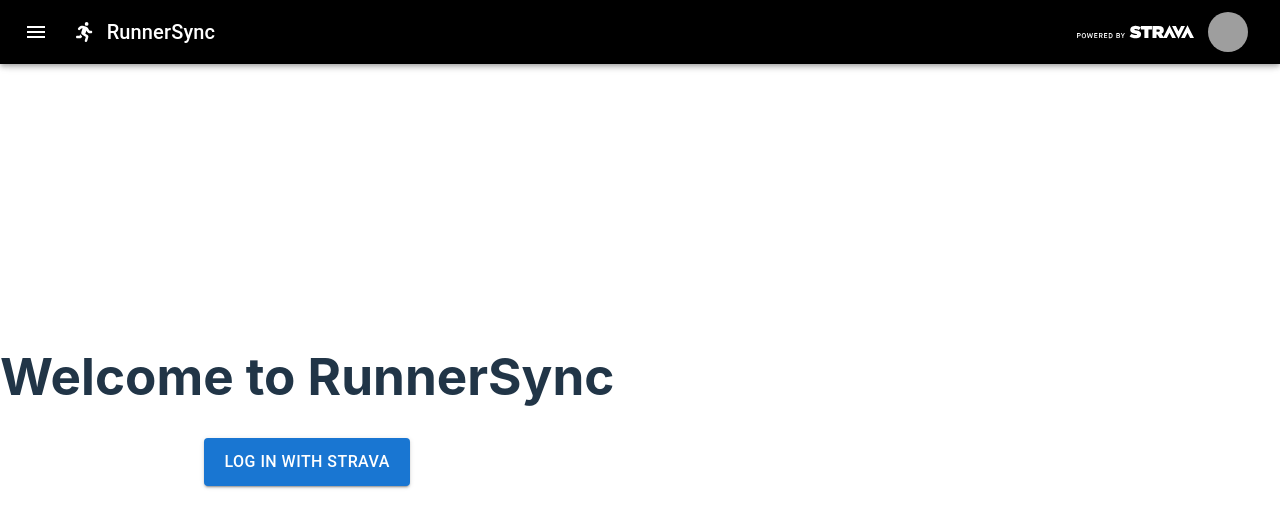
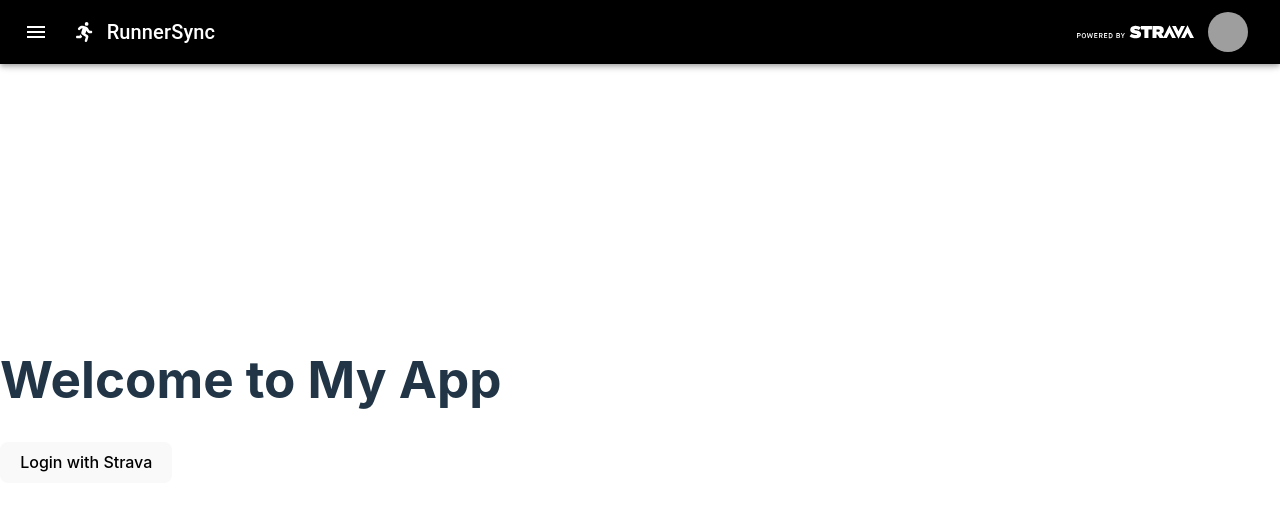
Before and after one commit to icycoldveins/RunStravaSync, a React (Vite) app: page / in a window 1280 px wide. Shown: the top 528 px of the page. Built offline with nearby package versions, Linux system fonts and the light colour scheme; grey boxes are pictures that could not be loaded.

Commit message:
changed logic behind oauth

```diff
--- a/package.json
+++ b/package.json
@@ -15,10 +15,14 @@
     "@mui/icons-material": "^5.15.2",
     "@mui/joy": "^5.0.0-beta.20",
     "@mui/material": "^5.15.2",
+    "axios": "^1.6.3",
     "install": "^0.13.0",
     "npm": "^10.2.5",
     "react": "^18.2.0",
-    "react-dom": "^18.2.0"
+    "react-dom": "^18.2.0",
+    "react-redux": "^9.0.4",
+    "react-router-dom": "^6.21.1",
+    "redux": "^5.0.1"
   },
   "devDependencies": {
     "@types/react": "^18.2.43",
--- a/src/App.jsx
+++ b/src/App.jsx
@@ -1,12 +1,12 @@
 import React from "react";
 import ResponsiveAppBar from "./AppBar.jsx"; // Import the ResponsiveAppBar component
-import Home from "./Home.jsx";
-import { HomeMax } from "@mui/icons-material";
+import StravaLoginButton from "./StravaLoginButton.jsx";
 function App() {
   return (
     <div>
       <ResponsiveAppBar />
-      <Home></Home>
+      <h1>Welcome to My App</h1>
+      <StravaLoginButton />
     </div>
   );
 }
--- a/src/Home.jsx
+++ /dev/null
@@ -1,29 +0,0 @@
-import React from "react";
-import Button from "@mui/material/Button"; // Importing Button from Material-UI
-
-const Home = () => {
-  const CLIENT_ID = "Your_Strava_Client_ID";
-  const REDIRECT_URI = encodeURIComponent("Your_Redirect_URI_After_Login");
-  const STRAVA_AUTH_URL = `http://www.strava.com/oauth/authorize?client_id=${CLIENT_ID}&response_type=code&redirect_uri=${REDIRECT_URI}&scope=read,activity:read&approval_prompt=force`;
-
-  const handleLogin = () => {
-    window.location.href = STRAVA_AUTH_URL;
-  };
-
-  return (
-    <div style={{ textAlign: "center", marginTop: "20px" }}>
-      <h1>Welcome to RunnerSync</h1>
-      {/* Using Material-UI Button with styling */}
-      <Button
-        variant="contained"
-        color="primary"
-        onClick={handleLogin}
-        style={{ padding: "10px 20px", fontSize: "16px" }}
-      >
-        Log in with Strava
-      </Button>
-    </div>
-  );
-};
-
-export default Home;
--- /dev/null
+++ b/src/StravaLoginButton.jsx
@@ -0,0 +1,24 @@
+import React from "react";
+
+class StravaLoginButton extends React.Component {
+  constructor(props) {
+    super(props);
+    this.handleLogin = this.handleLogin.bind(this);
+  }
+
+  handleLogin() {
+    const clientId = "YOUR_CLIENT_ID"; // Replace with your Strava Client ID
+    const redirectUri = encodeURIComponent("YOUR_REDIRECT_URI"); // Replace with your Redirect URI
+    const scope = "read"; // Adjust the scope as needed
+
+    const authUrl = `https://www.strava.com/oauth/authorize?client_id=${clientId}&response_type=code&redirect_uri=${redirectUri}&approval_prompt=force&scope=${scope}`;
+
+    window.location.href = authUrl;
+  }
+
+  render() {
+    return <button onClick={this.handleLogin}>Login with Strava</button>;
+  }
+}
+
+export default StravaLoginButton;
```
Also changed, not shown: 1 other file (tests, documents, lock files or other folders).
